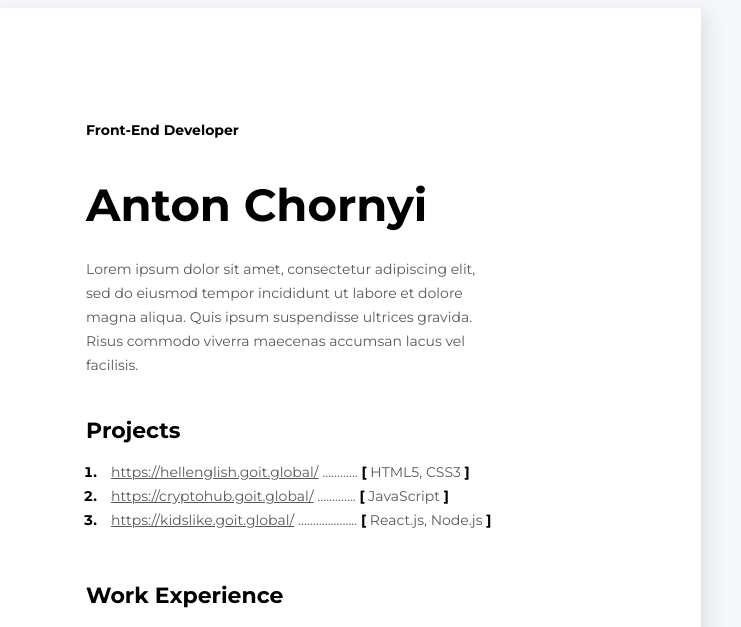
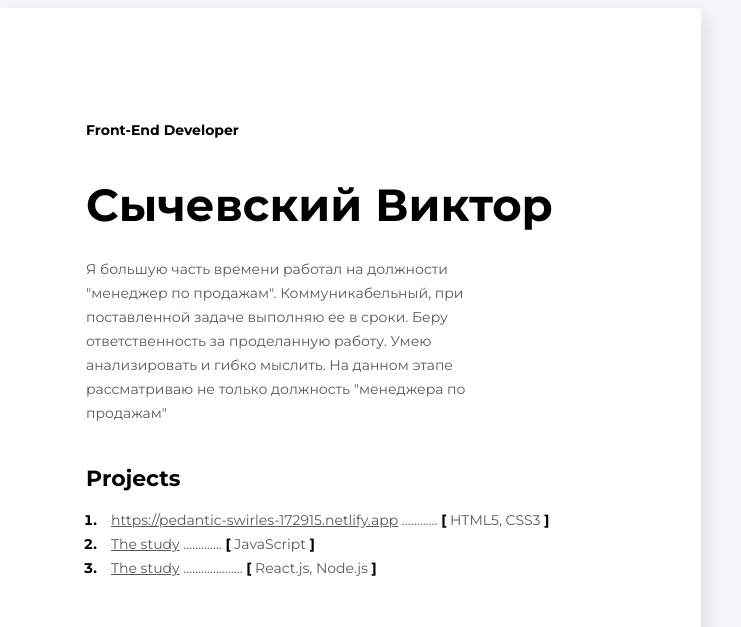
Before and after one commit to ViktorSychevskyi/Resume, a plain HTML site: page index.html in a window 1280 px wide. Shown: the top 627 px of the page, 539-1280 px from the left. Drawn offline with Linux system fonts and the light colour scheme.

Commit message:
Update index.html

```diff
--- a/index.html
+++ b/index.html
@@ -1,5 +1,5 @@
 <!DOCTYPE html>
-<html lang="en">
+<html lang="ru">
 <head>
     <meta charset="UTF-8">
     <meta http-equiv="X-UA-Compatible" content="IE=edge">
@@ -18,11 +18,15 @@
     <!--abaut user-->
     <div class="abaut">
         <h1 class="abaut-position">Front-End Developer</h1>
-       <h2 class="abaut-name">Anton Chornyi</h2>
-        <p class="abaut-discripshn">Lorem ipsum dolor sit amet, consectetur adipiscing elit,
-        sed do eiusmod tempor incididunt ut labore et dolore magna aliqua.
-        Quis ipsum suspendisse ultrices gravida.
-        Risus commodo viverra maecenas accumsan lacus vel facilisis.
+       <h2 class="abaut-name">Сычевский Виктор </h2>
+        <p class="abaut-discripshn">Я большую часть времени работал на должности
+            "менеджер по продажам".
+            Коммуникабельный, при поставленной задаче
+            выполняю ее в сроки.
+            Беру ответственность за проделанную работу.
+            Умею анализировать и гибко мыслить.
+            На данном этапе рассматриваю не только
+            должность "менеджера по продажам"
     </p>
     </div>
     <!--projects-->
@@ -30,19 +34,19 @@
     <h3 class="title">Projects</h3>
 <ol class="project-list">
     <li class="project-item">
-        <span class="project"><a href="https://hellenglish.goit.global/" class="project-link">https://hellenglish.goit.global/</a>
+        <span class="project"><a href="https://pedantic-swirles-172915.netlify.app" class="project-link">https://pedantic-swirles-172915.netlify.app</a>
             ............
             <span class="project-brecet">[</span> HTML5, CSS3 <span class="project-brecet">]</span></span>
 
     </li>
     <li class="project-item">
-        <span class="project"><a href="https://cryptohub.goit.global/" class="project-link">https://cryptohub.goit.global/</a>
+        <span class="project"><a href="The study" class="project-link">The study</a>
             .............
             <span class="project-brecet">[</span>  JavaScript <span class="project-brecet">]</span></span>
 
     </li>
     <li class="project-item">
-        <span class="project"><a href="https://kidslike.goit.global/" class="project-link">https://kidslike.goit.global/</a>
+        <span class="project"><a href="The study" class="project-link">The study</a>
             ....................
             <span class="project-brecet">[</span>  React.js, Node.js <span class="project-brecet">]</span></span>
 
```
